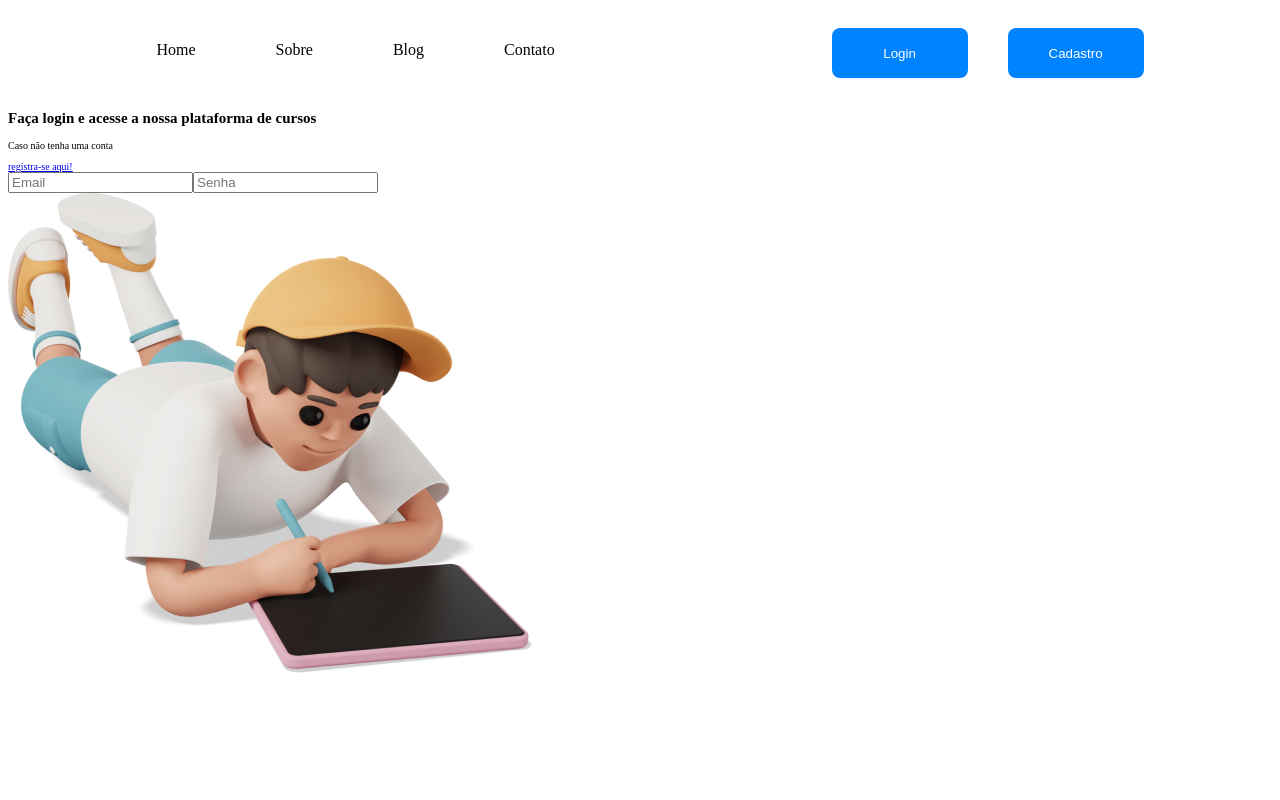
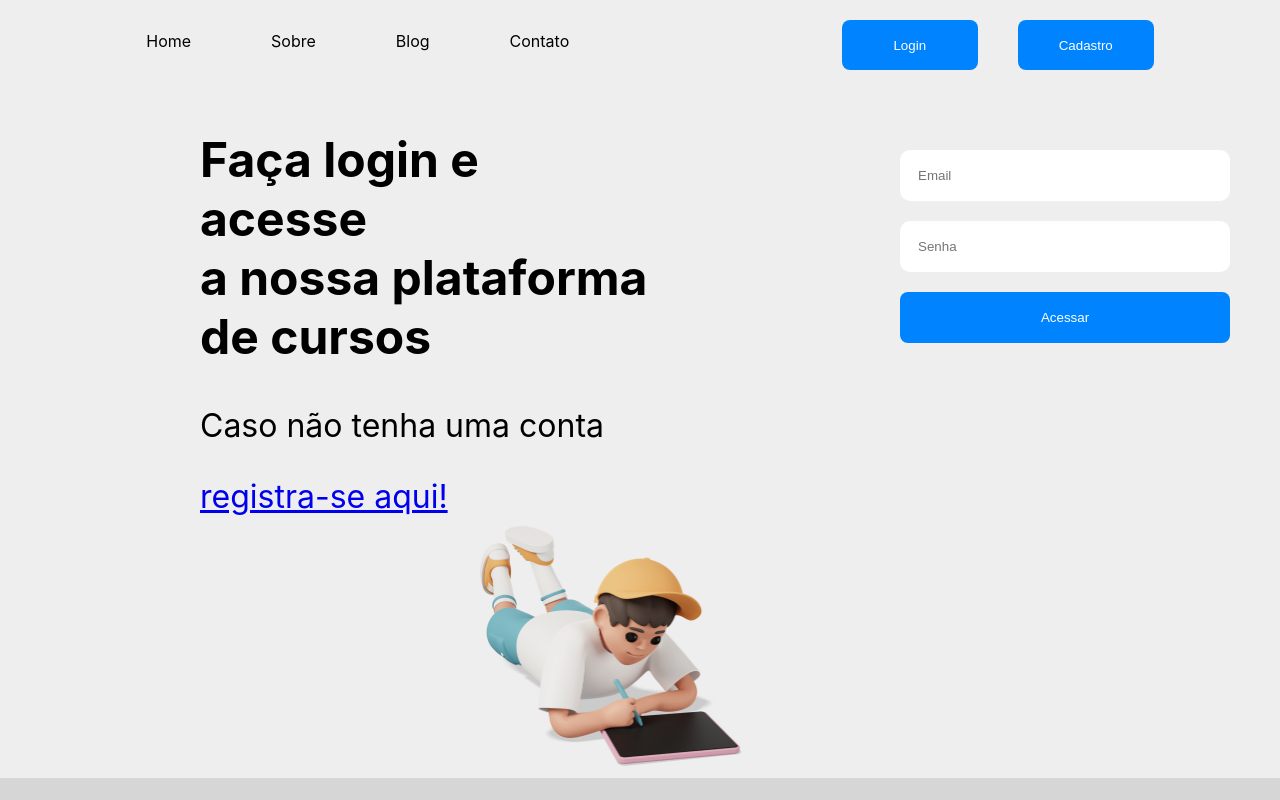
Before and after one commit to vih0/desafio, a React (Create React App) app: page / in a window 1280 px wide. Built offline with nearby package versions, Linux system fonts and the light colour scheme.

Commit message:
Implementando estilos

```diff
--- /dev/null
+++ b/src/index.css
@@ -0,0 +1,18 @@
+body {
+  margin: 0;
+  box-sizing: border-box;
+  padding: 0;
+  background: #eee;
+  width: 100%;
+  height: 100%;
+  font-family: -apple-system, BlinkMacSystemFont, 'Segoe UI', 'Roboto', 'Oxygen',
+    'Ubuntu', 'Cantarell', 'Fira Sans', 'Droid Sans', 'Helvetica Neue',
+    sans-serif;
+  -webkit-font-smoothing: antialiased;
+  -moz-osx-font-smoothing: grayscale;
+}
+
+code {
+  font-family: source-code-pro, Menlo, Monaco, Consolas, 'Courier New',
+    monospace;
+}
--- a/src/index.js
+++ b/src/index.js
@@ -3,12 +3,13 @@ import ReactDOM from 'react-dom/client';
 
 
 import Home from './pages/home'
-
+import './index.css'
 
 const root = ReactDOM.createRoot(document.getElementById('root'));
 root.render(
   <React.StrictMode>
 
     <Home/>
+
   </React.StrictMode>
 );
--- a/src/pages/home.css
+++ b/src/pages/home.css
@@ -1,5 +1,6 @@
 :root{
     font-size: 62.5%; /* 1rem = 10px */
+    background-color: #D6D6D6;
 }
 .container{
     display:flex;
@@ -25,9 +26,53 @@
     cursor:pointer;
     background-color: #0083FF;
     color:white;
+
 }
 .botoes :hover{
-    background-color: #fff;
+    background-color: #D6D6D6;
     border: 0.2rem solid #0083FF;
     color: black;
 }
+.container2{
+    display:flex;
+}
+.informacoes{
+    font-size: 3.2rem;
+    margin: 0 20rem;
+}
+.ImageHome{
+    height: 24rem;
+    width:26.2rem;
+    margin: 1rem 48rem;
+}
+.container2 .login{
+    display:flex;
+    flex-direction:column;
+    width: 33rem;
+    height: 5.6rem;
+    padding: 5rem;
+
+}
+.login input{
+    padding: 1.8rem;
+    border: none;
+    margin: 1rem 0;
+    border-radius: 1rem;
+    outline: none;
+}
+.container2 button{
+    width:33rem;
+    height:5.6rem;
+    margin:1rem 0;
+    padding: 1.8rem;
+    border:none;
+    border-radius: 0.8rem;
+    cursor:pointer;
+    background-color: #0083FF;
+    color:white;
+}
+.container2 button:hover{
+    background-color: #D6D6D6;
+    border: 0.2rem solid #0083FF;
+    color: black;
+}
--- a/src/pages/home.js
+++ b/src/pages/home.js
@@ -1,6 +1,7 @@
 import React from 'react';
-import Imghome from '../assets/home_page.png'
-import '../pages/home.css'
+import Imghome from '../assets/home_page.png';
+import '../pages/home.css';
+
 
 function Home(){
     return (
@@ -22,8 +23,9 @@ return(
                 <li>Contato</li>
             </nav>
             <div class = "botoes">
-                <button class = "botaoLogin">Login</button>
-                <button class = "botaoCadastro">Cadastro</button>
+                <button class = "botao">Login</button>
+                <button class = "botao">Cadastro</button>
+
             </div>
     </div>
     </header>
@@ -34,23 +36,24 @@ return(
 const Main = () =>{
     return (
        <div>
-            <section class = "informacoes">
+            <section class = "container2">
+                <div class = "informacoes">
                     <h1>
-                    Faça login e acesse
-                    a nossa plataforma
-                    de cursos
+                    Faça login e acesse <br/> a nossa plataforma<br/> de cursos
                     </h1>
                     <p>Caso não tenha uma conta</p>
-                    <a href =" ">registra-se aqui!</a>
+                    <a href ="/ ">registra-se aqui!</a>
+                </div>
                 <div class = "login">
                     <input placeholder="Email" type ="email"></input>
                     <input placeholder="Senha" type ="password"></input>
+                    <button class = "botoes">Acessar</button>
+
                 </div>
             </section>
-            <img src ={Imghome}></img>
+            <img src ={Imghome} class = "ImageHome"></img>
         </div>
     );
 }
 
-
 export default Home;
```
